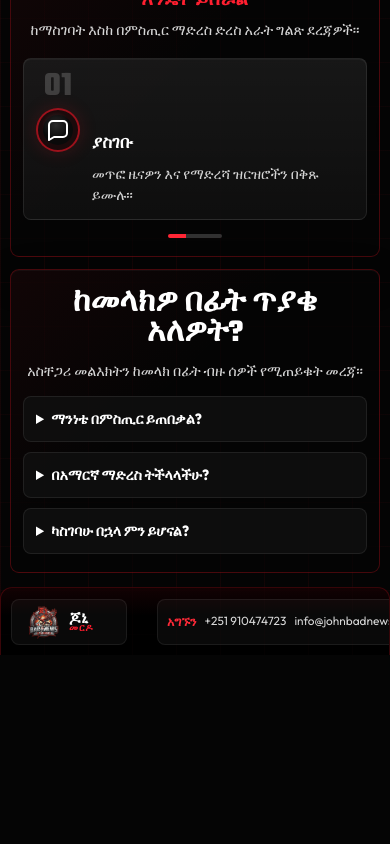
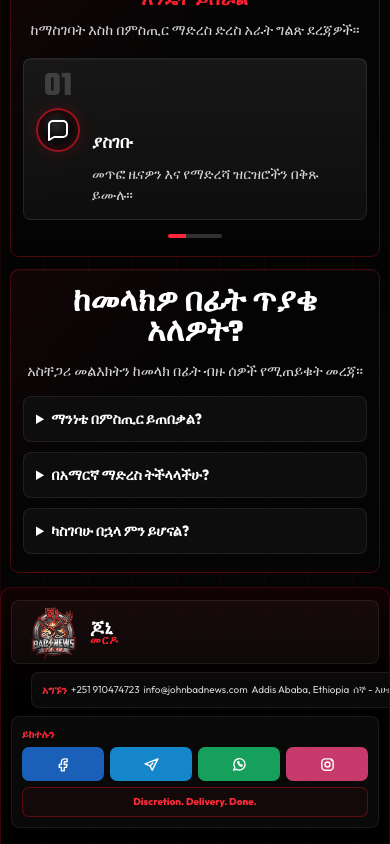
Before and after one commit to FRAOL812/john-bad-news-website, a React (Vite) app: page / in a window 390 px wide. Shown: the part 2006-2850 px from the top of the page. Before the commit the page ends 2661 px from the top, so only its background shows below. Built offline with nearby package versions, Linux system fonts and the light colour scheme.

Commit message:
Refine mobile footer layout

```diff
--- a/src/styles.css
+++ b/src/styles.css
@@ -2265,13 +2265,11 @@ label span svg {
   }
 
   .site-footer {
-    display: flex;
-    align-items: center;
-    gap: 10px;
-    padding: 10px;
-    overflow-x: auto;
-    overscroll-behavior-inline: contain;
-    scrollbar-width: none;
+    display: grid;
+    grid-template-columns: 1fr;
+    gap: 8px;
+    padding: 12px 10px 16px;
+    overflow-x: hidden;
     border: 1px solid rgba(226, 21, 36, 0.24);
     border-bottom: 0;
     border-radius: 12px 12px 0 0;
@@ -2280,60 +2278,76 @@ label span svg {
       rgba(0, 0, 0, 0.82);
   }
 
-  .site-footer::-webkit-scrollbar {
-    display: none;
-  }
-
   .site-footer > div {
-    flex: 0 0 auto;
-    justify-self: auto;
+    width: 100%;
+    justify-self: stretch;
     transform: none;
     gap: 6px;
-    min-height: 46px;
-    padding: 7px 9px;
+    min-height: 0;
+    padding: 10px;
     border: 1px solid rgba(255, 255, 255, 0.075);
     border-radius: 8px;
     background: rgba(255, 255, 255, 0.035);
   }
 
-  .site-footer > div:not(.footer-brand) {
+  .site-footer > div:nth-child(2) {
     display: flex;
+    flex-wrap: nowrap;
     align-items: center;
-    gap: 8px;
-  }
-
-  .site-footer > div:not(.footer-brand) strong {
-    grid-column: auto;
+    justify-content: flex-start;
+    gap: 4px;
+    overflow-x: auto;
+    overscroll-behavior-inline: contain;
+    scrollbar-width: thin;
+    text-align: left;
+  }
+
+  .site-footer > div:nth-child(2)::-webkit-scrollbar {
+    height: 4px;
+  }
+
+  .site-footer > div:last-child {
+    display: grid;
+    grid-template-columns: repeat(2, minmax(0, 1fr));
+    text-align: left;
+  }
+
+  .site-footer > div:last-child strong,
+  .site-footer > div:last-child .social-row,
+  .site-footer > div:last-child .tagline {
+    grid-column: 1 / -1;
   }
 
   .site-footer strong {
-    font-size: 0.78rem;
+    flex: 0 0 auto;
+    font-size: 0.66rem;
     text-transform: uppercase;
   }
 
   .site-footer a,
   .site-footer span {
+    flex: 0 0 auto;
+    min-width: auto;
+    font-size: 0.62rem;
+    line-height: 1.2;
+    white-space: nowrap;
+  }
+
+  .footer-brand {
+    grid-template-columns: 62px 1fr;
     min-width: 0;
-    font-size: 0.74rem;
-    line-height: 1.25;
-    white-space: nowrap;
-  }
-
-  .footer-brand {
-    grid-template-columns: 42px auto;
-    min-width: 116px;
-    min-height: 46px;
-    padding-block: 6px;
+    min-height: 62px;
+    padding: 8px 10px;
     background:
       linear-gradient(120deg, rgba(226, 21, 36, 0.12), transparent 60%),
       rgba(255, 255, 255, 0.04);
   }
 
   .footer-brand img {
-    width: 42px;
-    height: 30px;
+    width: 58px;
+    height: 42px;
     object-fit: contain;
-    transform: scale(1.7);
+    transform: scale(1.85);
     justify-self: start;
     grid-column: auto;
   }
@@ -2348,11 +2362,11 @@ label span svg {
   }
 
   .footer-logo-title strong {
-    font-size: 0.98rem;
+    font-size: 1.18rem;
   }
 
   .footer-logo-title small {
-    font-size: 0.62rem;
+    font-size: 0.74rem;
   }
 
   .footer-logo-title {
@@ -2360,14 +2374,14 @@ label span svg {
   }
 
   .social-row {
-    grid-column: auto;
-    display: flex;
+    display: grid;
+    grid-template-columns: repeat(4, minmax(0, 1fr));
     gap: 6px;
   }
 
   .social-row a {
-    width: 30px;
-    height: 30px;
+    width: 100%;
+    height: 34px;
     border-radius: 7px;
   }
 
@@ -2377,13 +2391,12 @@ label span svg {
   }
 
   .tagline {
-    grid-column: auto;
-    width: auto;
+    width: 100%;
     margin-top: 0;
-    padding: 7px 9px;
+    padding: 8px 10px;
     text-align: center;
     border-radius: 7px;
-    font-size: 0.7rem;
+    font-size: 0.72rem;
   }
 }
 
```
